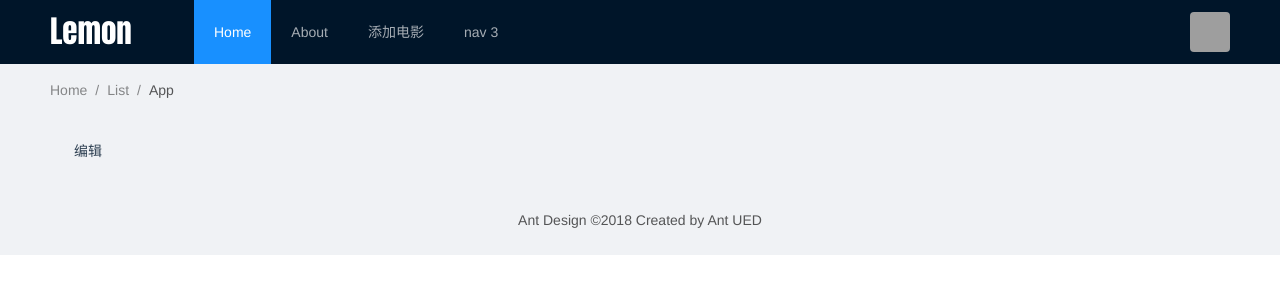
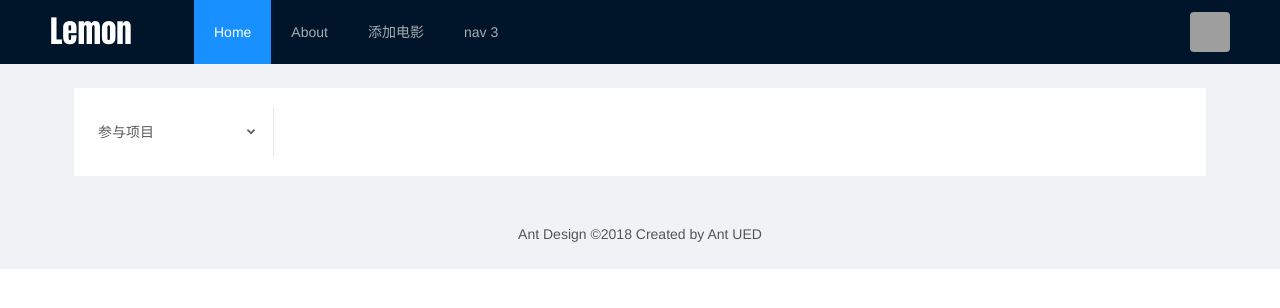
Before and after one commit to ERROR-LWEI/movieclient, a Vue app: page /usermessage in a window 1280 px wide. Shown: the top 308 px of the page. Built offline with nearby package versions, Linux system fonts and the light colour scheme; grey boxes are pictures that could not be loaded.

Commit message:
2019-7-30 | 添加用户项目模块，用以维护用户创建的电影信息和参与维护的电影信息记录

```diff
--- /dev/null
+++ b/src/Layout/AdminLayout.vue
@@ -0,0 +1,62 @@
+<template>
+    <div :class="$style.AdminLayout">
+        <a-layout style="background: #fff">
+            <a-layout-sider width="200" style="background: #fff">
+                <a-menu
+                    mode="inline"
+                    style="height: 100%"
+                >
+                    <a-sub-menu :key="item.key" v-for="item in module">
+                        <span slot="title"><a-icon v-if="item.icon" :type="item.icon" />{{ item.name }}</span>
+                        <a-menu-item :key="child.key" v-for="child in item.children">{{ child.name }}</a-menu-item>
+                    </a-sub-menu>
+                </a-menu>
+            </a-layout-sider>
+            <a-layout-content>
+                <div>
+                    <router-view/>
+                </div>
+            </a-layout-content>
+        </a-layout>
+    </div>
+</template>
+<script lang="ts">
+import { Vue, Component, Provide } from 'vue-property-decorator';
+import { Layout, Menu, Icon } from 'ant-design-vue';
+
+const adminModule = [
+    {
+        name: '参与项目',
+        key: 'project',
+        icon: null,
+        children: [
+            {
+                name: '电影',
+                key: 'movie',
+            }
+        ]
+    }
+]
+
+
+@Component({
+    components: {
+        'a-layout': Layout,
+        'a-layout-sider': Layout.Sider,
+        'a-menu': Menu,
+        'a-icon': Icon,
+        'a-sub-menu': Menu.SubMenu,
+        'a-menu-item': Menu.Item,
+        'a-layout-content': Layout.Content
+    }
+})
+export default class AdminLayout extends Vue {
+    @Provide() private module = adminModule;
+}
+</script>
+<style module lang="less">
+    .AdminLayout {
+        padding: 20px 0;
+        background-color: #fff;
+    }
+</style>
--- a/src/Layout/BasicLayout.vue
+++ b/src/Layout/BasicLayout.vue
@@ -24,11 +24,11 @@
       </a-menu>
     </a-header>
     <a-content :style="{ padding: '0 50px', marginTop: '64px' }">
-      <a-breadcrumb :style="{ margin: '16px 0' }">
+      <!-- <a-breadcrumb :style="{ margin: '16px 0' }">
         <a-item>Home</a-item>
         <a-item>List</a-item>
         <a-item>App</a-item>
-      </a-breadcrumb>
+      </a-breadcrumb> -->
       <div :style="{ padding: '24px' }">
           <router-view/>
       </div>
--- a/src/router.ts
+++ b/src/router.ts
@@ -28,7 +28,7 @@ export default new Router({
         {
           path: 'usermessage',
           name: 'usermessage',
-          component: () => import('./views/user/user.vue'),
+          component: () => import('@/Layout/AdminLayout.vue'),
         },
         {
           path: 'movie/add',
```
